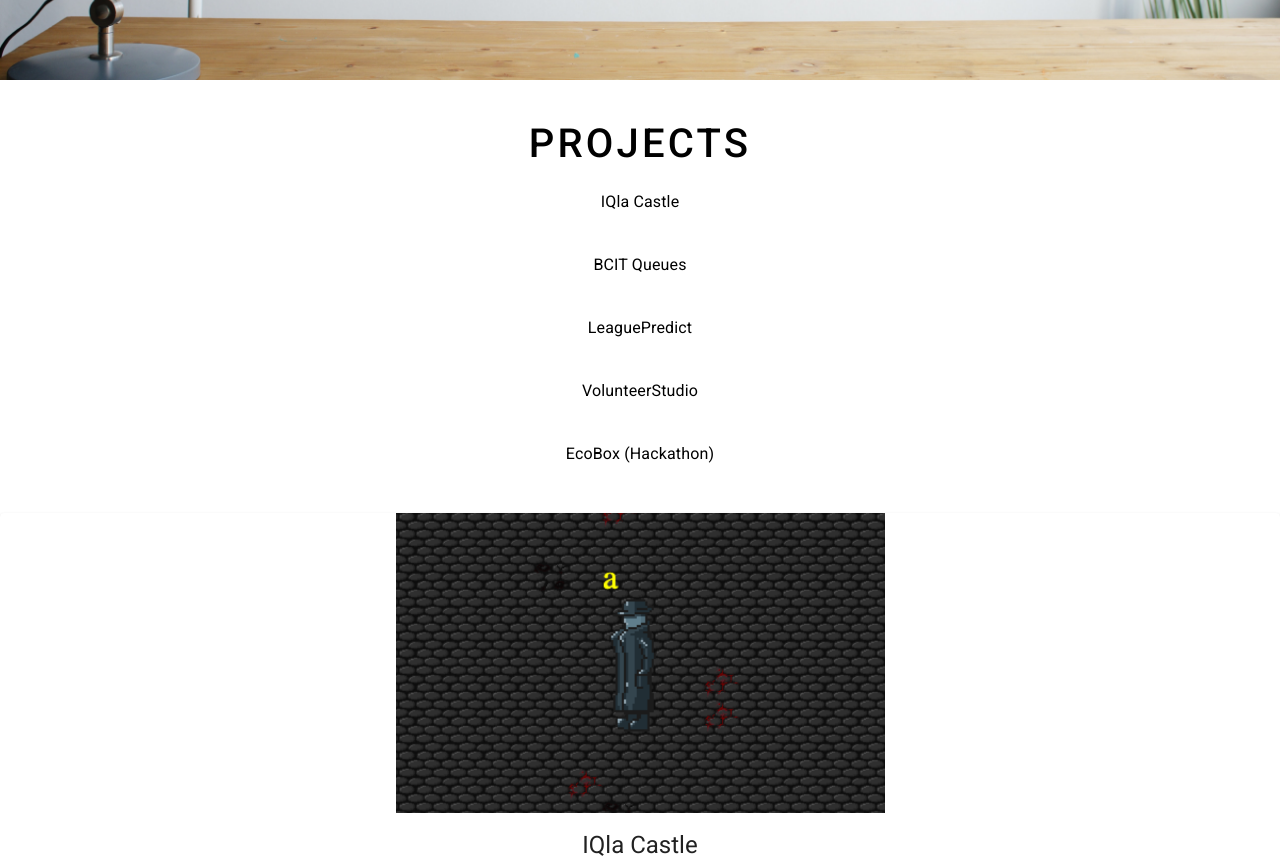
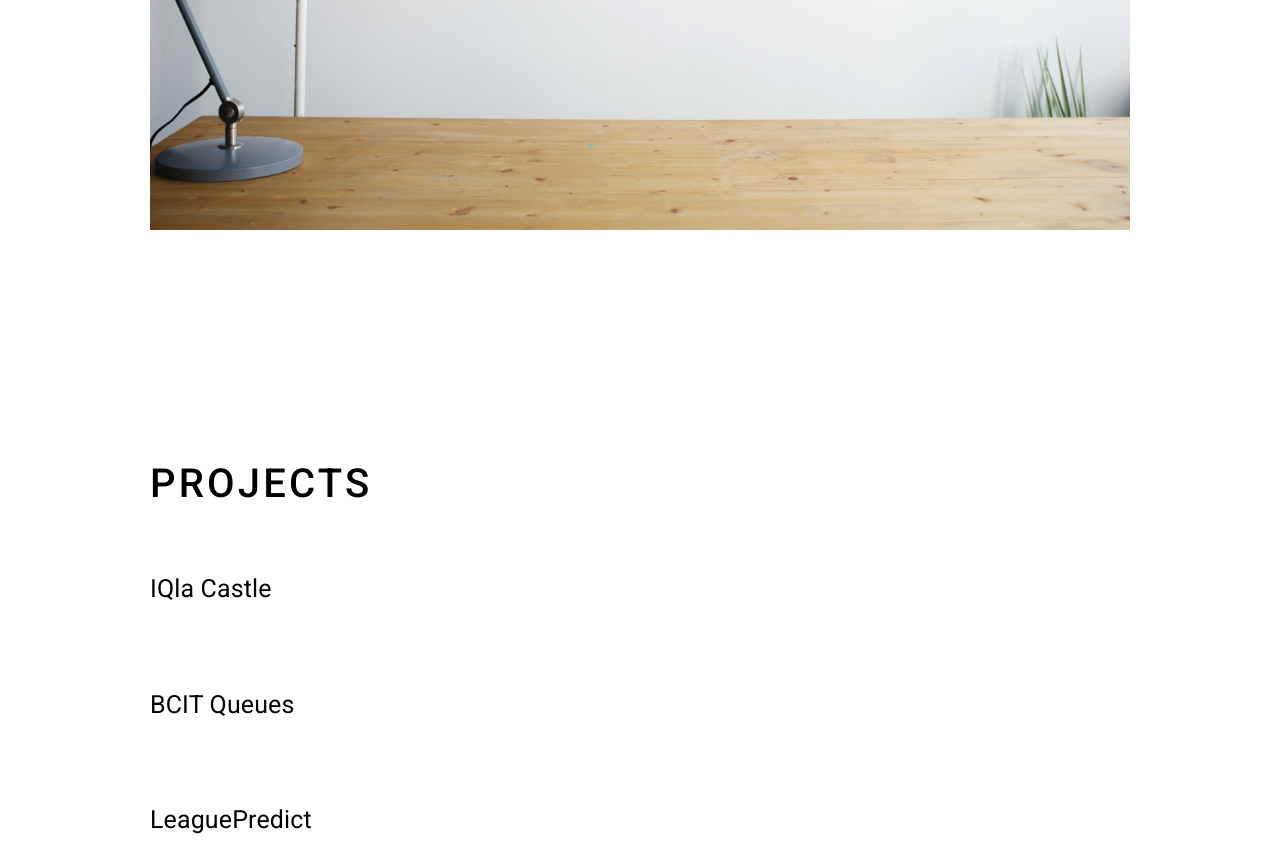
Before and after one commit to MIKECDH/MIKECDH.github.io, a React (Create React App) app: page / in a window 1280 px wide. Shown: the part 480-1338 px from the top of the page. Built offline with nearby package versions, Linux system fonts and the light colour scheme.

Commit message:
Fixed Media Queries

```diff
--- a/src/Components/AboutMe/AboutMe.js
+++ b/src/Components/AboutMe/AboutMe.js
@@ -8,7 +8,7 @@ const useStyles = makeStyles((theme) => ({
         },
         "& h4": {
             paddingTop: "50px",
-            ['@media(min-width: 350px)']: {
+            ['@media(max-width: 600px)']: {
                 letterSpacing: "0",
                 fontSize: "14pt"
             }
@@ -16,13 +16,13 @@ const useStyles = makeStyles((theme) => ({
         "& p": {
             fontSize: "1.2rem",
             paddingTop: "15px",
-            ['@media(min-width: 350px)']: {
+            ['@media(max-width: 600px)']: {
                 letterSpacing: "0",
                 fontSize: "0.8rem"
             }
         },
         textAlign: "left",
-        ['@media(min-width: 350px)']: {
+        ['@media(max-width: 600px)']: {
             marginTop: "0",
             textAlign: "center",
             padding: "5px"
--- a/src/Components/Contact/Contact.js
+++ b/src/Components/Contact/Contact.js
@@ -12,7 +12,7 @@ const useStyles = makeStyles((theme) => ({
             fontSize: "3.5rem",
             textAlign: "center",
             letterSpacing: "0.3em",
-            ['@media(min-width: 350px)']: {
+            ['@media(max-width: 600px)']: {
                 fontSzie: "2.5rem",
                 padding: "10px",
                 textAlign: "center"
@@ -21,7 +21,7 @@ const useStyles = makeStyles((theme) => ({
         "& a": {
             color: "#0388fc"
         },
-        ['@media(min-width: 350px)']: {
+        ['@media(max-width: 600px)']: {
             marginTop: "50px",
         },
     }
--- a/src/Components/Landing/Landing.js
+++ b/src/Components/Landing/Landing.js
@@ -18,7 +18,7 @@ const useStyles = makeStyles((theme) => ({
         fontFamily: "Roboto",
         margin: "0 auto",
         padding: "150px",
-        ['@media(min-width: 360px)'] : {
+        ['@media(max-width: 600px)'] : {
             padding: 0
         }
     },
@@ -36,7 +36,7 @@ const useStyles = makeStyles((theme) => ({
         paddingLeft: "20px",
         margin: "0 auto",
         color: "Black",
-        ['@media(min-width: 360px)']: {
+        ['@media(max-width: 600px)']: {
             "& h1": {
                 fontSize: "1.5rem"
             },
@@ -52,7 +52,7 @@ const useStyles = makeStyles((theme) => ({
         marginTop: "10vh",
         height: "100vh",
         margin: 0,
-        ['@media(min-width: 350px)']: {
+        ['@media(max-width: 600px)']: {
             marginTop: "5vh",
         },
     },
@@ -60,7 +60,7 @@ const useStyles = makeStyles((theme) => ({
         marginTop: "10vh",
         height: "100vh",
         margin: 0,
-        ['@media(min-width: 350px)']: {
+        ['@media(max-width: 600px)']: {
             marginTop: "5vh",
         },
     },
@@ -68,7 +68,7 @@ const useStyles = makeStyles((theme) => ({
         marginTop: "10vh",
         height: "50vh",
         margin: 0,
-        ['@media(min-width: 350px)']: {
+        ['@media(max-width: 600px)']: {
             marginTop: "10vh",
         },
     }
--- a/src/Components/Languages/Languages.js
+++ b/src/Components/Languages/Languages.js
@@ -10,12 +10,12 @@ const useStyles = makeStyles((theme) => ({
         "& i": {
             fontSize: "5rem",
             color: "#0388fc",
-            ['@media(min-width: 350px)']: {
+            ['@media(max-width: 600px)']: {
 
                 fontSize: "2rem"
             }
         },
-        ['@media(min-width: 350px)']: {
+        ['@media(max-width: 600px)']: {
             textAlign: "center",
             marginTop: "50px"
         }
--- a/src/Components/Projects/ListOfProjects.js
+++ b/src/Components/Projects/ListOfProjects.js
@@ -14,7 +14,7 @@ const useStyles = makeStyles((theme) => ({
         },
         textAlign: "left",
         marginTop: "150px",
-        ['@media(min-width: 350px)']: {
+        ['@media(max-width: 600px)']: {
             textAlign: "center",
             margin: "0",
             padding: "0",
@@ -25,7 +25,7 @@ const useStyles = makeStyles((theme) => ({
             paddingTop: "40px",
             paddingBottom: "40px",
             fontSize: "1.3em",
-            ['@media(min-width: 350px)']: {
+            ['@media(max-width: 600px)']: {
                 paddingTop: "0",
                 fontSize: "1rem",
                 textAlign: "center"
--- a/src/Components/Projects/Projects.js
+++ b/src/Components/Projects/Projects.js
@@ -13,7 +13,7 @@ const useStyles = makeStyles((theme) => ({
         backgroundColor: "#FFF",
         color: 'black',
         paddingTop: "20vh",
-        ['@media(min-width: 350px)']: {
+        ['@media(max-width: 600px)']: {
             padding: "0",
             margin: "0"
         }
@@ -22,7 +22,7 @@ const useStyles = makeStyles((theme) => ({
         height: "450px",
         backgroundRepeat: "no-repeat",
         backgroundSize: "contain",
-        ['@media(min-width: 350px)']: {
+        ['@media(max-width: 600px)']: {
             height: "300px"
         }
     },
```
